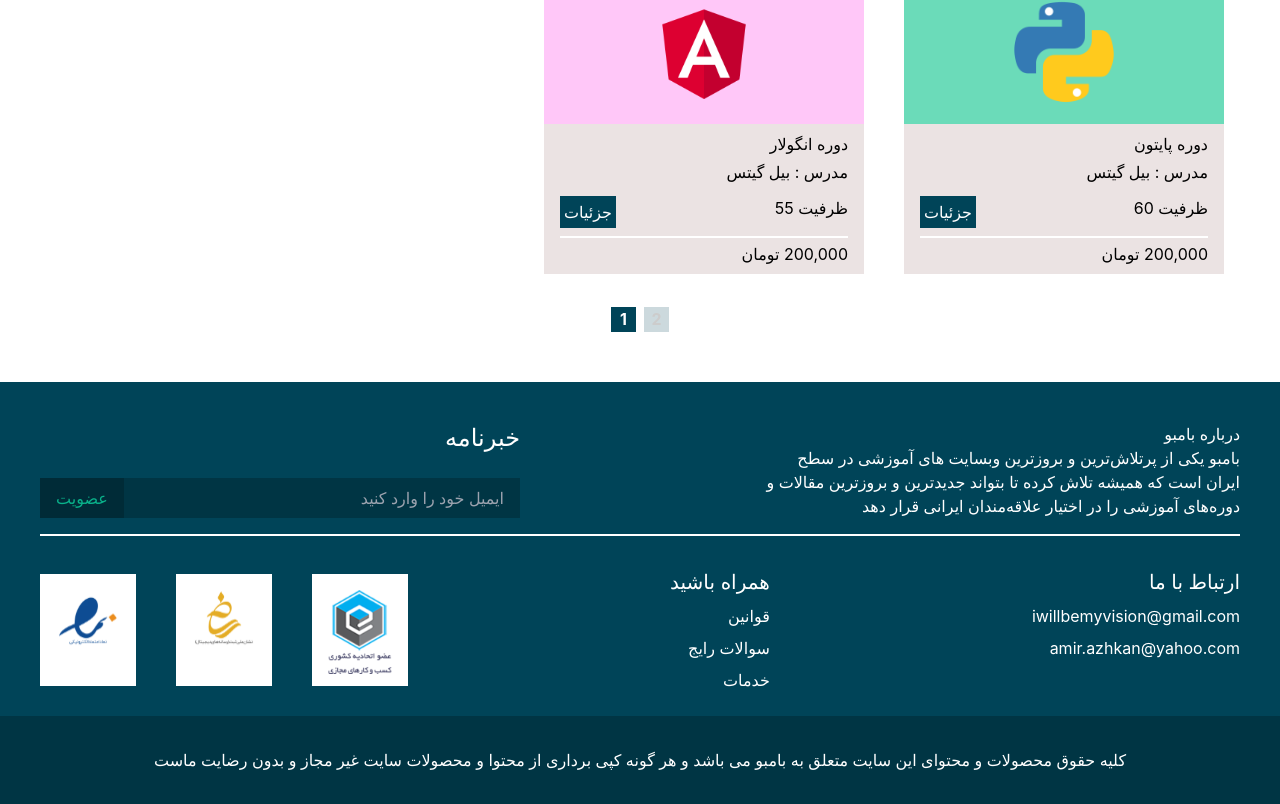
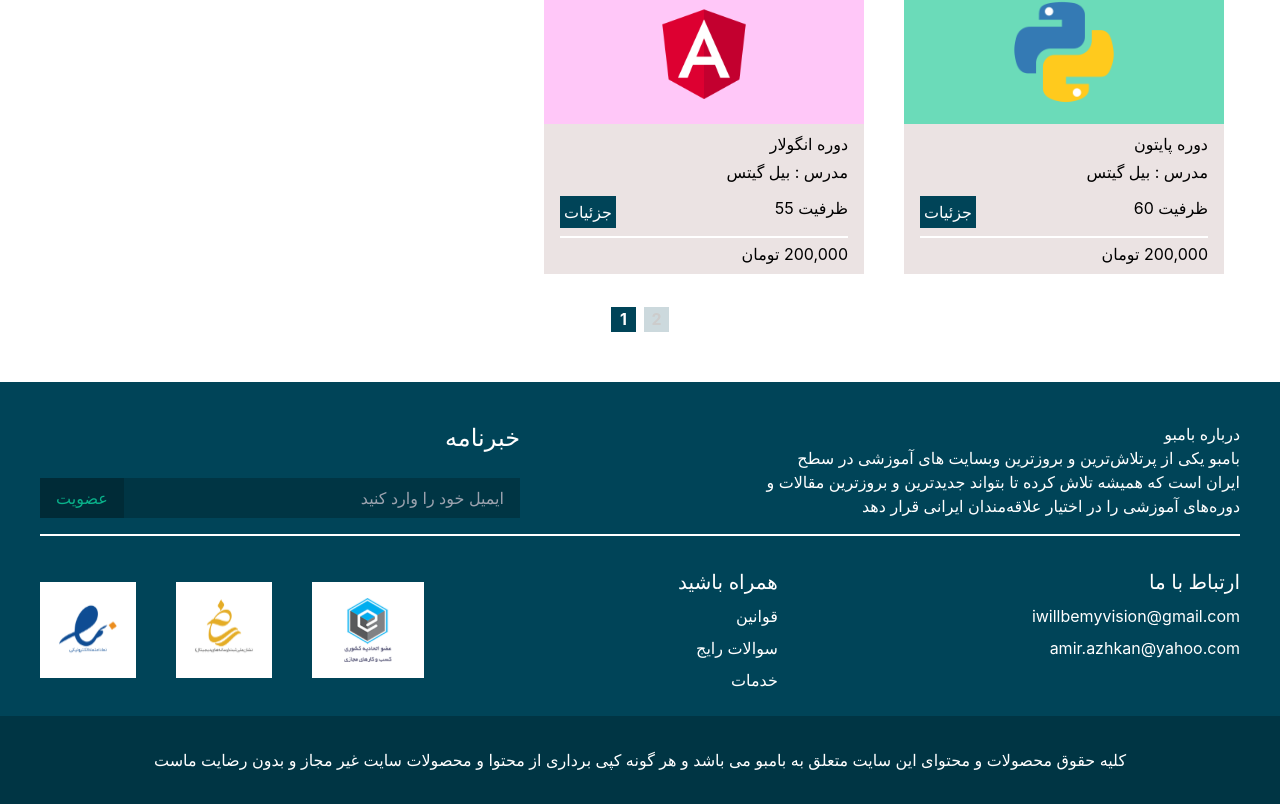
Before and after one commit to M-AminM/Bambo, a React (Create React App) app: page /courses in a window 1280 px wide. Shown: the part 863-1667 px from the top of the page. Built offline with nearby package versions, Linux system fonts and the light colour scheme.

Commit message:
footer update

```diff
--- a/src/components/footer/Footer.js
+++ b/src/components/footer/Footer.js
@@ -48,13 +48,13 @@ const Footer = () => {
             <span>خدمات</span>
           </div>
           <div className="flex gap-10 justify-center items-center">
-            <div className="p-4 bg-white w-24 h-28">
-              <img src="/assets/footer1.svg" />
+            <div className="px-8 py-4 flex justify-center items-center bg-white ">
+              <img className="w-12" src="/assets/footer1.svg" />
             </div>
-            <div className="p-4 bg-white w-24 h-28">
+            <div className="p-4 bg-white w-24 ">
               <img src="/assets/footer2.svg" />
             </div>
-            <div className="p-4 bg-white w-24 h-28">
+            <div className="p-4 bg-white w-24 ">
               <img src="/assets/footer3.svg" />
             </div>
           </div>
--- a/src/components/home/Courses.js
+++ b/src/components/home/Courses.js
@@ -53,7 +53,7 @@ const Courses = () => {
         </div>
       </div>
 
-      <div className="w-1/2 border-b-2 border-r-2 border-bbb w-96 h-96 flex justify-center flex-col pr-10 lg:p-4 lg:w-full lg:border-hidden mb-10 relative">
+      <div className="w-1/2 border-b-2 border-r-2 border-bbb  h-96 flex justify-center flex-col pr-10 lg:p-4 lg:w-full lg:border-hidden mb-10 relative">
         <h2 className="text-black text-4xl" style={{ color: "#004458" }}>
           دوره های آموزشی
         </h2>
```
